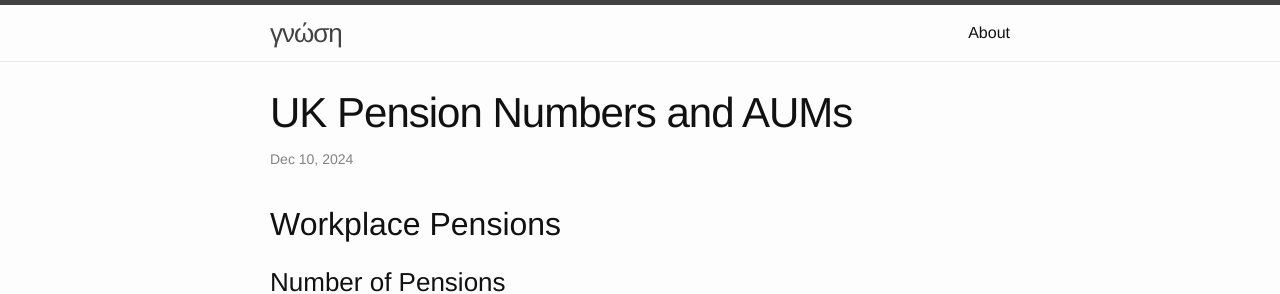
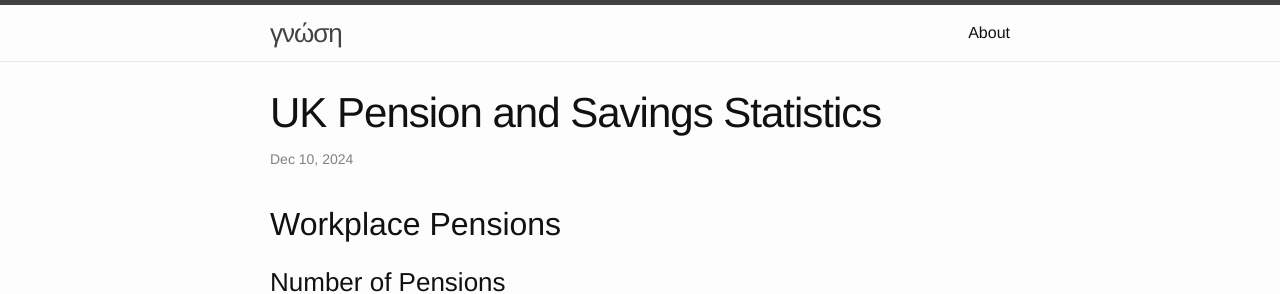
Before and after one commit to jli05/jli05.github.io, a Jekyll site: the page built from _posts/2024-12-10-Saving-Statistics.md, in a window 1280 px wide. Shown: the top 294 px of the page. Built offline with Jekyll 4.4.1, drawn with Linux system fonts in a browser that asks for light colours.

Commit message:
change title

```diff
--- a/_posts/2024-12-10-Saving-Statistics.md
+++ b/_posts/2024-12-10-Saving-Statistics.md
@@ -1,5 +1,5 @@
 ---
-title: UK Pension Numbers and AUMs
+title: UK Pension and Savings Statistics
 layout: post
 ---
 
```
